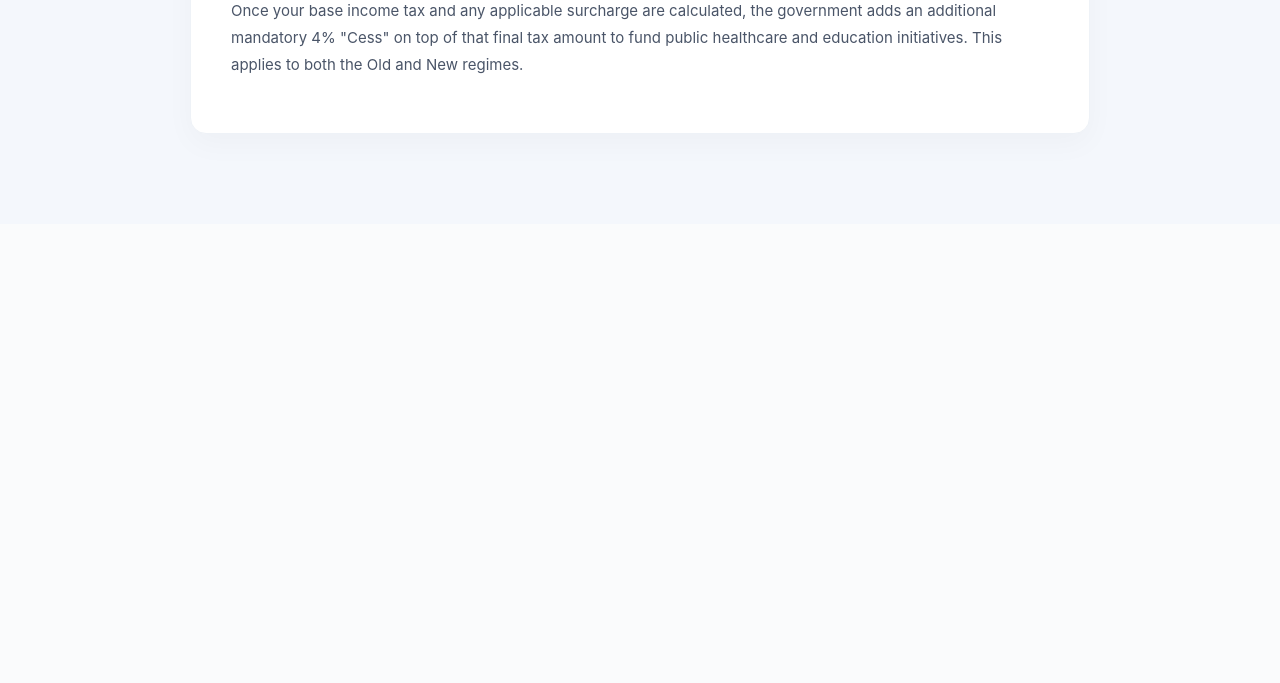
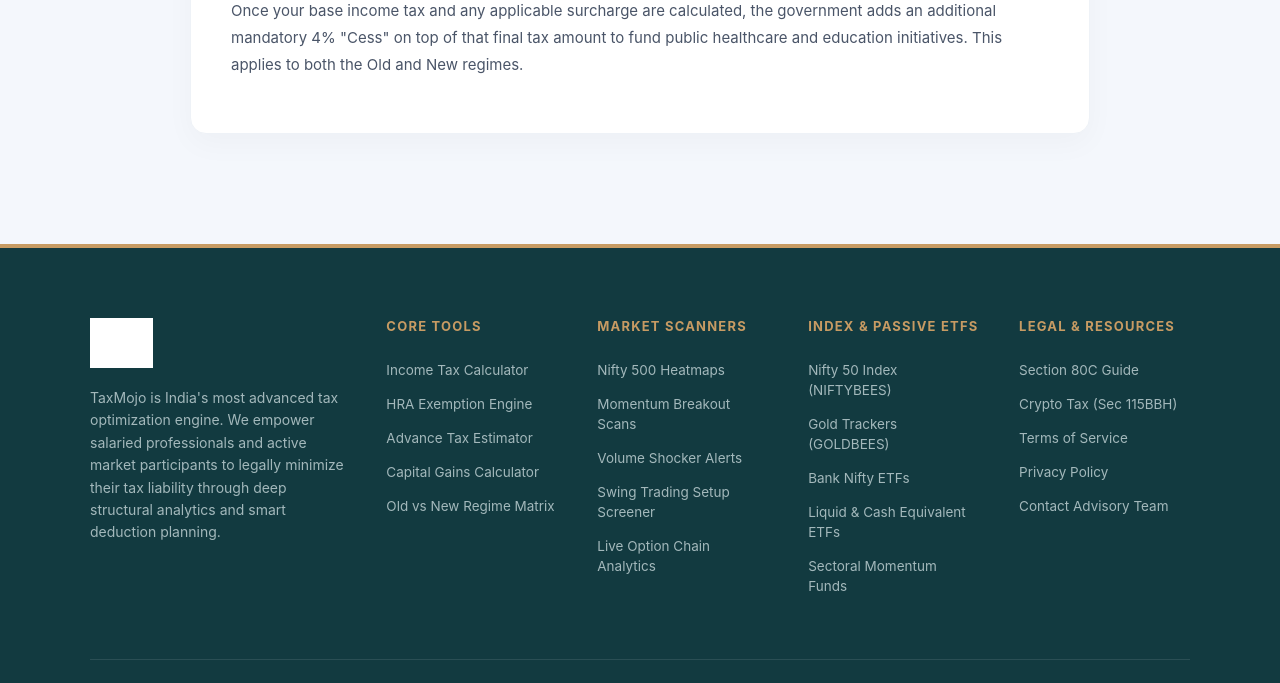
Before and after one commit to anveshsunny143007-netizen/income-tax-calculator, a FastAPI app: page / in a window 1280 px wide. Shown: the part 5817-6500 px from the top of the page. Before the commit the page ends 5891 px from the top, so only its background shows below. Run offline with FastAPI, Linux system fonts and the light colour scheme.

Commit message:
Update index.html

```diff
--- a/templates/index.html
+++ b/templates/index.html
@@ -812,5 +812,133 @@
     }
     renderTables();
 </script>
+
+    <!-- ========================================== -->
+    <!-- TAXMOJO MEGA FOOTER (SEO & Authority) -->
+    <!-- ========================================== -->
+    <style>
+        .taxmojo-footer {
+            background-color: #123a40; /* Extra Deep TaxMojo Teal */
+            color: #eef2f5;
+            padding: 70px 20px 30px;
+            font-family: -apple-system, BlinkMacSystemFont, 'Segoe UI', Roboto, sans-serif;
+            border-top: 4px solid #c79b63; /* TaxMojo Gold Accent */
+            margin-top: 80px;
+        }
+        .footer-grid {
+            max-width: 1100px;
+            margin: 0 auto;
+            display: grid;
+            grid-template-columns: 1.5fr repeat(4, 1fr);
+            gap: 40px;
+        }
+        .footer-brand p {
+            font-size: 14px;
+            color: #a3b8bb;
+            line-height: 1.6;
+            margin-top: 15px;
+        }
+        .footer-col h4 {
+            color: #c79b63;
+            font-size: 13px;
+            text-transform: uppercase;
+            letter-spacing: 1.2px;
+            margin-top: 0;
+            margin-bottom: 25px;
+        }
+        .footer-col ul {
+            list-style: none;
+            padding: 0;
+            margin: 0;
+        }
+        .footer-col ul li {
+            margin-bottom: 14px;
+        }
+        .footer-col ul li a {
+            color: #a3b8bb;
+            text-decoration: none;
+            font-size: 13.5px;
+            transition: color 0.2s ease;
+        }
+        .footer-col ul li a:hover {
+            color: #ffffff;
+        }
+        .footer-bottom {
+            max-width: 1100px;
+            margin: 50px auto 0;
+            padding-top: 25px;
+            border-top: 1px solid rgba(255,255,255,0.1);
+            text-align: center;
+            font-size: 13px;
+            color: #728c90;
+        }
+        @media (max-width: 900px) {
+            .footer-grid { grid-template-columns: repeat(2, 1fr); }
+            .footer-brand { grid-column: 1 / -1; margin-bottom: 20px; }
+        }
+        @media (max-width: 600px) {
+            .footer-grid { grid-template-columns: 1fr; gap: 30px; }
+        }
+    </style>
+
+    <footer class="taxmojo-footer">
+        <div class="footer-grid">
+
+            <div class="footer-col footer-brand">
+                <img src="/static/logo.png" alt="TaxMojo Logo" style="height: 50px; filter: brightness(0) invert(1);">
+                <p>TaxMojo is India's most advanced tax optimization engine. We empower salaried professionals and active market participants to legally minimize their tax liability through deep structural analytics and smart deduction planning.</p>
+            </div>
+
+            <div class="footer-col">
+                <h4>Core Tools</h4>
+                <ul>
+                    <li><a href="#">Income Tax Calculator</a></li>
+                    <li><a href="#">HRA Exemption Engine</a></li>
+                    <li><a href="#">Advance Tax Estimator</a></li>
+                    <li><a href="#">Capital Gains Calculator</a></li>
+                    <li><a href="#">Old vs New Regime Matrix</a></li>
+                </ul>
+            </div>
+
+            <div class="footer-col">
+                <h4>Market Scanners</h4>
+                <ul>
+                    <li><a href="#">Nifty 500 Heatmaps</a></li>
+                    <li><a href="#">Momentum Breakout Scans</a></li>
+                    <li><a href="#">Volume Shocker Alerts</a></li>
+                    <li><a href="#">Swing Trading Setup Screener</a></li>
+                    <li><a href="#">Live Option Chain Analytics</a></li>
+                </ul>
+            </div>
+
+            <div class="footer-col">
+                <h4>Index & Passive ETFs</h4>
+                <ul>
+                    <li><a href="#">Nifty 50 Index (NIFTYBEES)</a></li>
+                    <li><a href="#">Gold Trackers (GOLDBEES)</a></li>
+                    <li><a href="#">Bank Nifty ETFs</a></li>
+                    <li><a href="#">Liquid & Cash Equivalent ETFs</a></li>
+                    <li><a href="#">Sectoral Momentum Funds</a></li>
+                </ul>
+            </div>
+
+            <div class="footer-col">
+                <h4>Legal & Resources</h4>
+                <ul>
+                    <li><a href="#">Section 80C Guide</a></li>
+                    <li><a href="#">Crypto Tax (Sec 115BBH)</a></li>
+                    <li><a href="#">Terms of Service</a></li>
+                    <li><a href="#">Privacy Policy</a></li>
+                    <li><a href="#">Contact Advisory Team</a></li>
+                </ul>
+            </div>
+
+        </div>
+
+        <div class="footer-bottom">
+            &copy; 2026 TaxMojo Financial Analytics. All rights reserved. Disclaimer: The algorithms provide projected estimations and do not constitute legally binding advice.
+        </div>
+    </footer>
+
 </body>
 </html>
```
